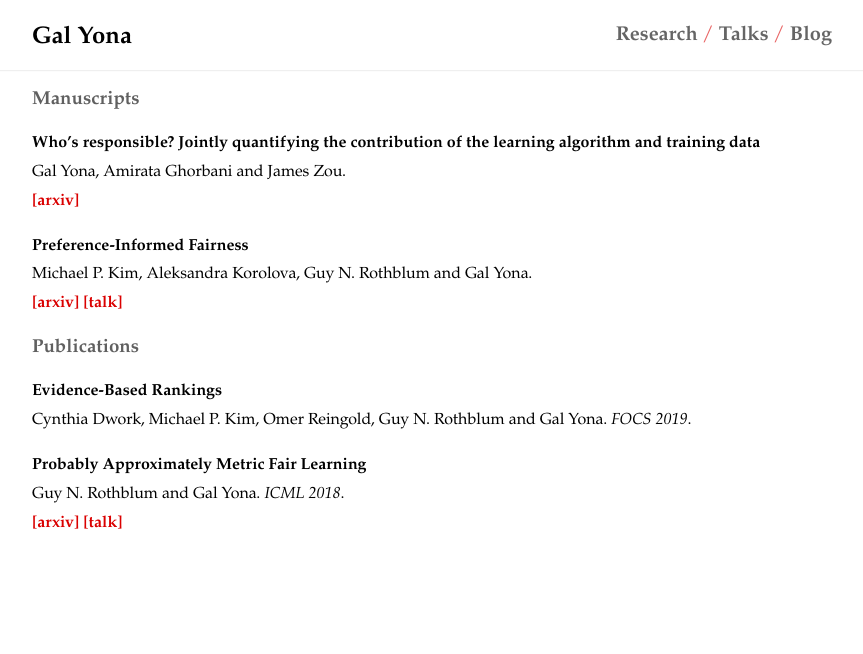
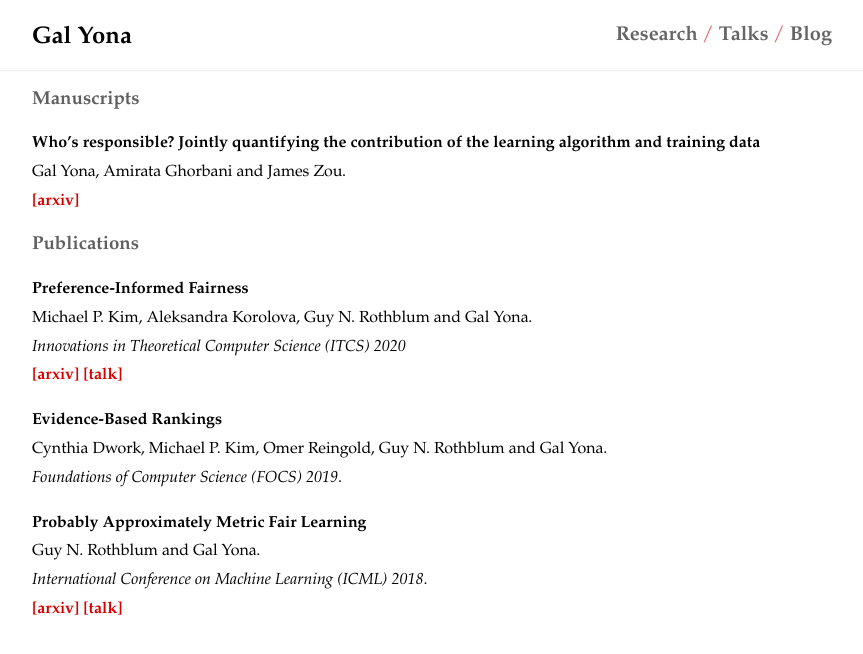
Before and after one commit to galyona/website, a Jekyll site: the page built from research/index.md, in a window 1280 px wide. Shown: the top 654 px of the page, without its empty margins (208-1071 px from the left). Built offline with Jekyll 4.4.1, drawn with Linux system fonts in a browser that asks for light colours.

```diff
--- a/research/index.md
+++ b/research/index.md
@@ -11,18 +11,21 @@ Gal Yona, Amirata Ghorbani and James Zou. \\
 [[arxiv]](https://arxiv.org/abs/1910.04214){:target="_blank"}
 
 
+
+### Publications
+
 **Preference-Informed Fairness**
-Michael P. Kim, Aleksandra Korolova, Guy N. Rothblum and Gal Yona. \\
+Michael P. Kim, Aleksandra Korolova, Guy N. Rothblum and Gal Yona.
+*Innovations in Theoretical Computer Science (ITCS)  2020* \\
 [[arxiv]](https://arxiv.org/abs/1904.01793){:target="_blank"}
 [[talk]](https://www.youtube.com/watch?v=zAR5VbkhKv4){:target="_blank"}
 
-
-### Publications
-
 **Evidence-Based Rankings**
-Cynthia Dwork, Michael P. Kim, Omer Reingold, Guy N. Rothblum and Gal Yona.  *FOCS 2019*.
+Cynthia Dwork, Michael P. Kim, Omer Reingold, Guy N. Rothblum and Gal Yona.
+*Foundations of Computer Science (FOCS) 2019*.
 
 
 **Probably Approximately Metric Fair Learning**
-Guy N. Rothblum and Gal Yona.  *ICML 2018*.   \\
+Guy N. Rothblum and Gal Yona.
+*International Conference on Machine Learning (ICML) 2018*.   \\
 [[arxiv]](https://arxiv.org/abs/1803.03242){:target="_blank"} [[talk]](https://vimeo.com/287766217){:target="_blank"}
```
Also changed, not shown: 1 other file.
